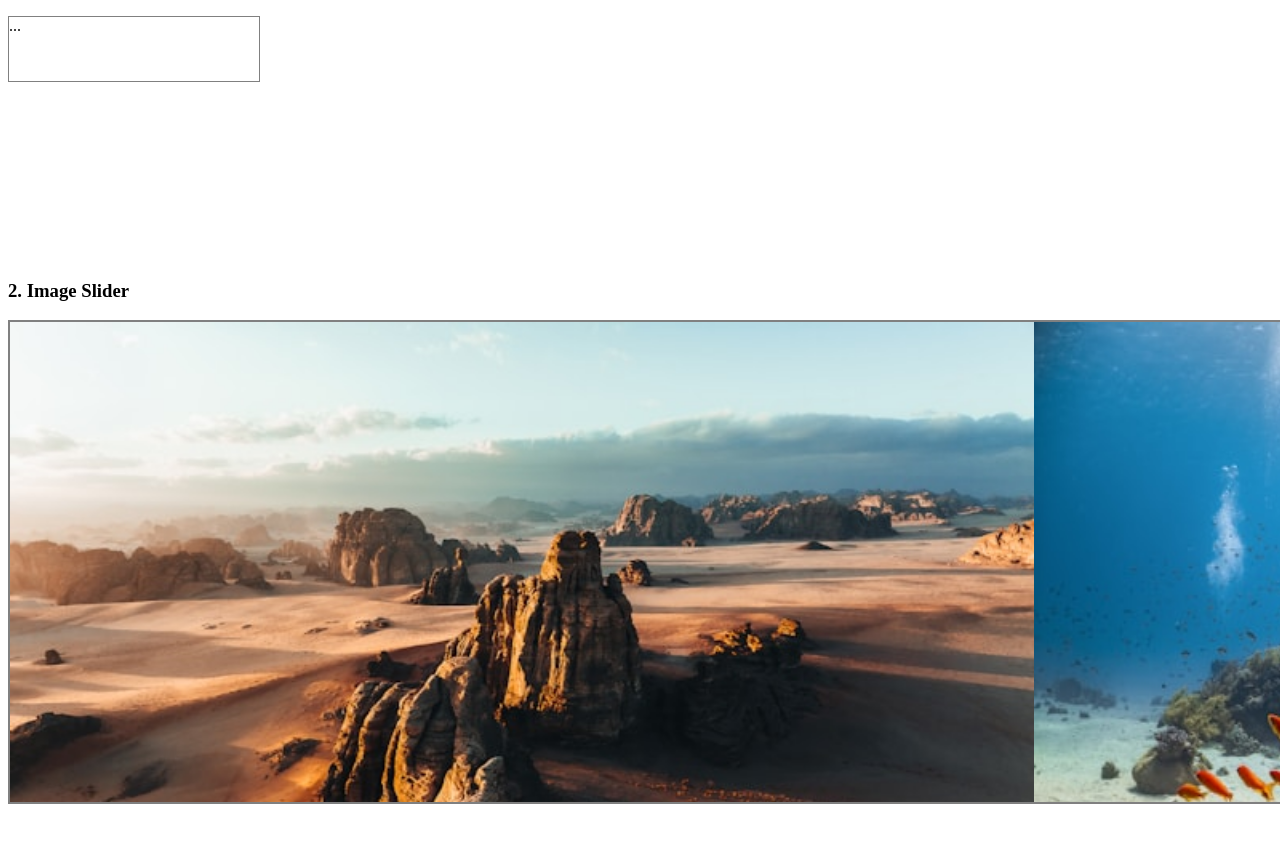
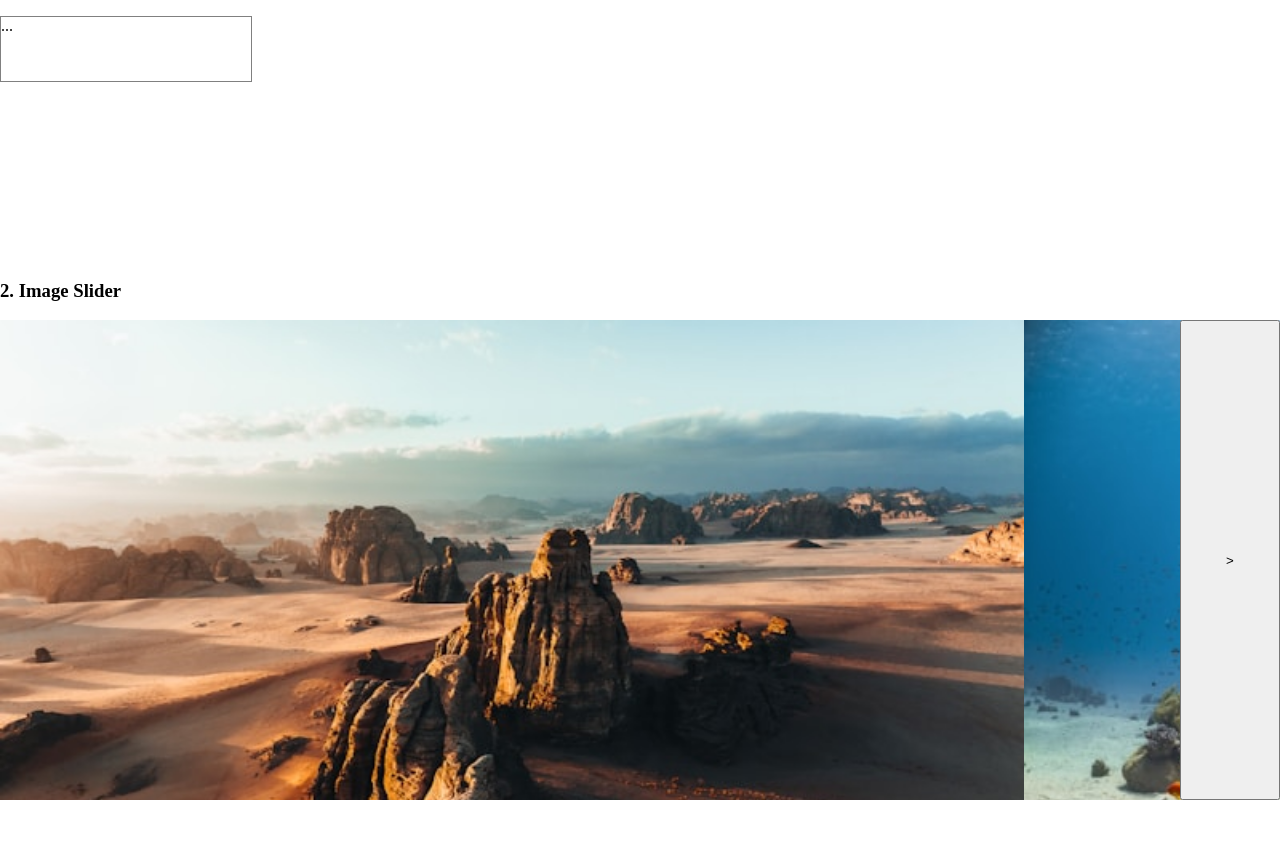
Before and after one commit to Neo319/dynamic-ui-demo, a website built with webpack: page src/index.html in a window 1280 px wide. Shown: the part 105-952 px from the top of the page. Built offline with nearby package versions, Linux system fonts and the light colour scheme.

Commit message:
sliding right base level functions implemented

```diff
--- a/src/carousel.js
+++ b/src/carousel.js
@@ -8,9 +8,33 @@ const carousel = function () {
     const slider = document.getElementById('slider')
     const allImages = document.getElementsByClassName('carouselImg')
 
+    let currentImage = 0 // the index of the image currently displayed
+    const imageCount = allImages.length - 1 // the number of images that can be scrolled through
+
+
+
     function right () {
+        // set a class on div #slider that activates a CSS animation, then remove it with a timeout
+        console.log('sliding right')
+        if (currentImage !== imageCount) { // if not scrolled to the far right
+            currentImage++
+            console.log(currentImage)
 
+            const imageWidth = allImages[currentImage].offsetWidth
+            slider.classList.add('sliding-right') //used to trigger an animation
+            slider.style.transform = `TranslateX(${-imageWidth * currentImage}px)`
+
+        } else {
+            console.log('too far right') // will be animated
+        }
     }
+
+    //button to move right
+    const rightBtn = document.createElement('button')
+    rightBtn.textContent = '>' // temp styling
+    rightBtn.addEventListener('click', right)
+
+    container.appendChild(rightBtn)
 
 
 }
--- a/src/style.css
+++ b/src/style.css
@@ -1,4 +1,4 @@
-/* * {border: 1px solid red}; */
+/* animations for dropdown menu */
 
 @keyframes slideDown {
     0% {
@@ -10,7 +10,11 @@
 }
 
 
+body {
+    margin: 0;
+}
 
+/* styling for dropdown menu */
 .slide-down.active {
     animation-name: slideDown;
     animation-duration: 1s;
@@ -41,9 +45,8 @@
 /* Image carousel styling */
 
 #carouselContainer {
-    border: 2px solid gray;
     position: relative;
-    width: 100vw;
+    width: 100%;
     height: 60vh;
 
     margin-bottom: 200px;
@@ -57,4 +60,18 @@
 
 .carouselImg {
     min-width: 80vw;
+    z-index: -1;
 }
+
+#carouselContainer button {
+    position: absolute;
+    right: 0;
+    top: 0;
+    z-index: 1;
+    width: 100px;
+    height: 100%;
+}
+
+.sliding-right {
+    transition: transform 0.5s ease;
+}
```
Also changed, not shown: dist/bundle.js.
